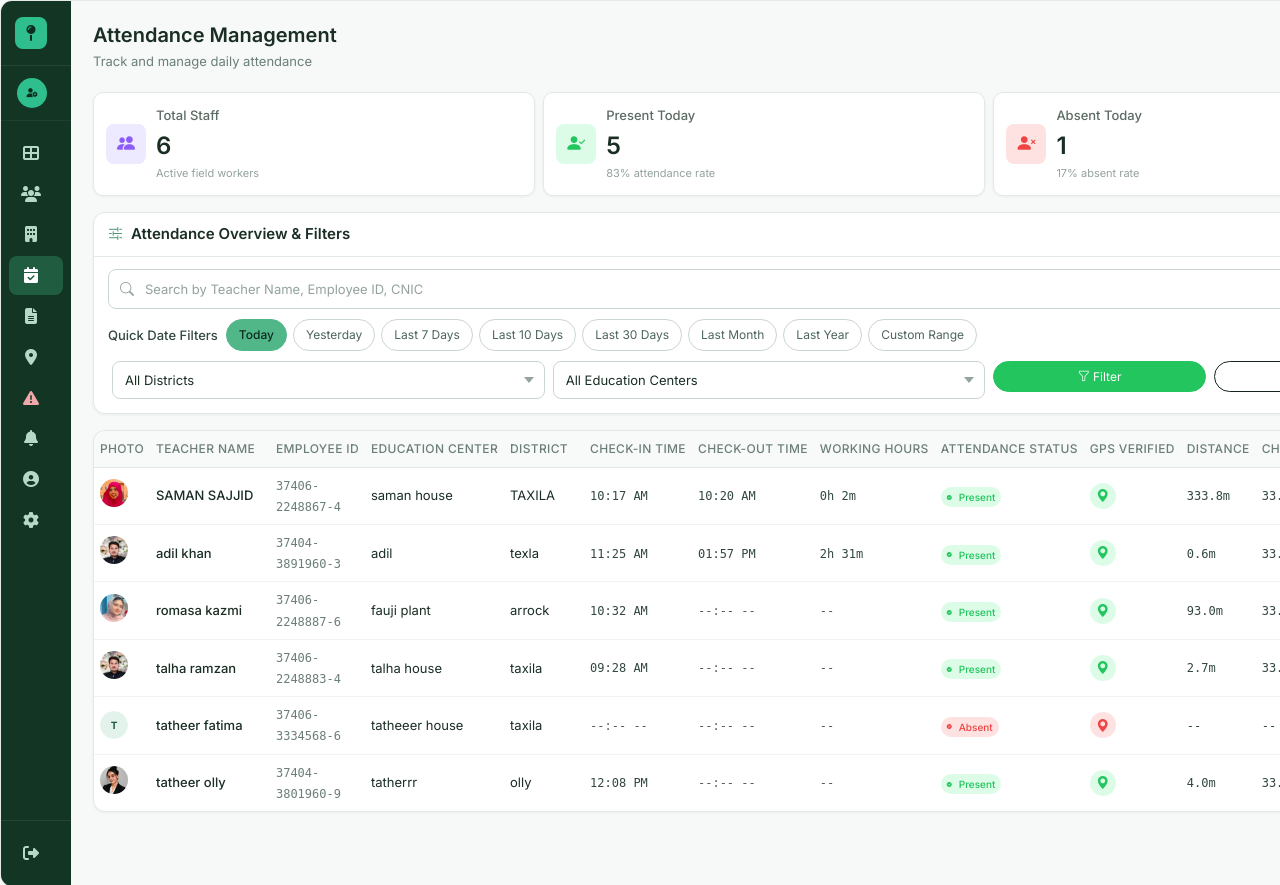
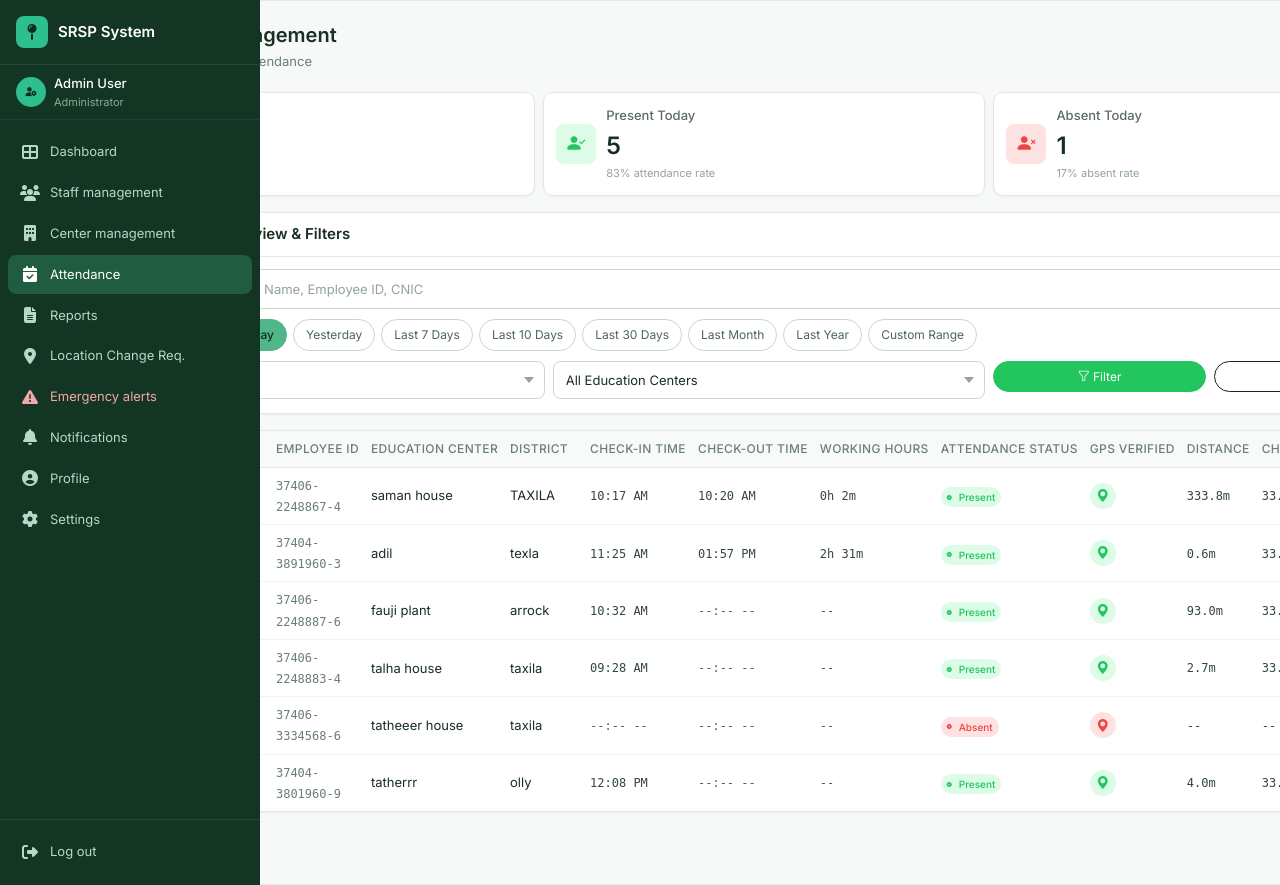
Before and after one commit to hajitalha01/srsp-gps-staff-tracking-system, a Django app: page /panel/attendance/ in a window 1280 px wide. Run offline with Django 5.2, Linux system fonts and the light colour scheme; a user stored in the database is signed in; data comes from the database, SQL or seed files in the repository; both versions use the stored data as it was after the commit.

Commit message:
Update attendance page UI and layout improvements

```diff
--- a/static/css/style.css
+++ b/static/css/style.css
@@ -378,9 +378,9 @@ small, .text-small { font-size: 0.8125rem; }
   color: #fff;
   display: flex;
   flex-direction: column;
-  flex-shrink: 0;
   height: 100vh;
-  position: sticky;
+  position: fixed;
+  left: 0;
   top: 0;
   overflow: hidden;
   transition: width 0.3s ease;
@@ -389,6 +389,9 @@ small, .text-small { font-size: 0.8125rem; }
 body.sidebar-hover .sidebar,
 .sidebar:hover {
   width: 260px;
+}
+.sidebar + div {
+  margin-left: 70px;
 }
 
 .sidebar-brand {
@@ -780,6 +783,7 @@ body.sidebar-hover .sidebar-link span,
   }
   .sidebar.show { transform: translateX(0); }
   .sidebar-toggle { display: block; }
+  .sidebar + div { margin-left: 0; }
   .sidebar-backdrop {
     position: fixed;
     inset: 0;
```
Also changed, not shown: db.sqlite3.
